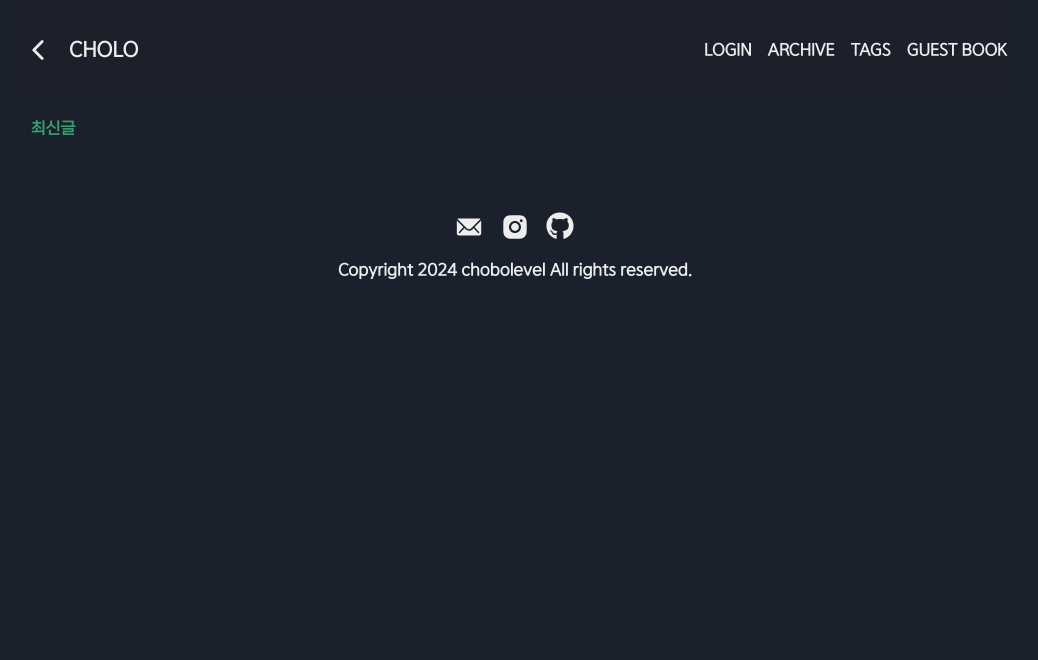
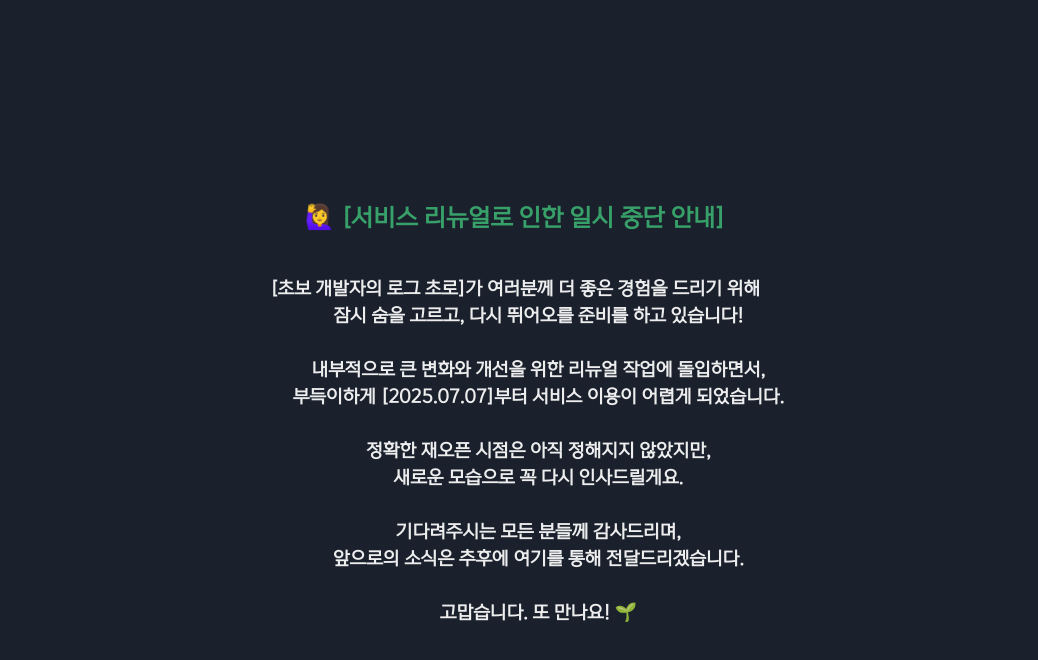
Before and after one commit to chobolevel/log-fe, a Next.js app: page / in a window 1280 px wide. Shown: the top 660 px of the page, without its empty margins (125-1163 px from the left). Built offline with nearby package versions, Linux system fonts and the light colour scheme; no server answers.

Commit message:
refactor: add interruption message

```diff
--- a/src/pages/index.tsx
+++ b/src/pages/index.tsx
@@ -1,7 +1,7 @@
 import { ListSkeleton, PostList, ResponsiveLayout } from "@/components";
 import Head from "next/head";
 import { useGetPosts } from "@/apis";
-import { Flex, Text } from "@chakra-ui/react";
+import {Flex, Heading, Text} from "@chakra-ui/react";
 
 const HOME_TITLE = "초보 개발자의 로그 - 초로";
 const HOME_DESC =
@@ -16,15 +16,6 @@ const CATEGORIES = [
 ];
 
 export default function HomePage() {
-  const {
-    data: posts,
-    isError,
-    error,
-  } = useGetPosts({
-    skipCount: 0,
-    limitCount: 8,
-    orderTypes: ["CREATED_AT_DESC"],
-  });
   return (
     <>
       <Head>
@@ -64,20 +55,24 @@ export default function HomePage() {
         <meta property="og:image" content="/images/main-logo.png" />
         <meta property="og:url" content={"https://chobolevel.co.kr"} />
       </Head>
-      <ResponsiveLayout>
-        <Flex p={4} direction={"column"} gap={4}>
-          <Text color={"lightGreen"} fontWeight={"bold"}>
-            최신글
-          </Text>
-          {posts ? (
-            <PostList posts={posts.data} />
-          ) : isError ? (
-            <Text>{error?.response?.data.error_message}</Text>
-          ) : (
-            <ListSkeleton />
-          )}
-        </Flex>
-      </ResponsiveLayout>
+      <Flex py={200} px={200} direction={"column"} align={"center"} justify={"center"} gap={10}>
+        <Text fontSize={"2xl"} fontWeight={"bold"} color={"lightGreen"}>🙋‍♀️ [서비스 리뉴얼로 인한 일시 중단 안내]</Text>
+        <Text whiteSpace={"break-spaces"} textAlign={"center"} fontSize={"lg"} fontWeight={"bold"}>
+          {`[초보 개발자의 로그 초로]가 여러분께 더 좋은 경험을 드리기 위해
+          잠시 숨을 고르고, 다시 뛰어오를 준비를 하고 있습니다!
+
+          내부적으로 큰 변화와 개선을 위한 리뉴얼 작업에 돌입하면서,
+          부득이하게 [2025.07.07]부터 서비스 이용이 어렵게 되었습니다.
+
+          정확한 재오픈 시점은 아직 정해지지 않았지만,
+          새로운 모습으로 꼭 다시 인사드릴게요.
+
+          기다려주시는 모든 분들께 감사드리며,
+          앞으로의 소식은 추후에 여기를 통해 전달드리겠습니다.
+
+          고맙습니다. 또 만나요! 🌱`}
+        </Text>
+      </Flex>
     </>
   );
 }
```
